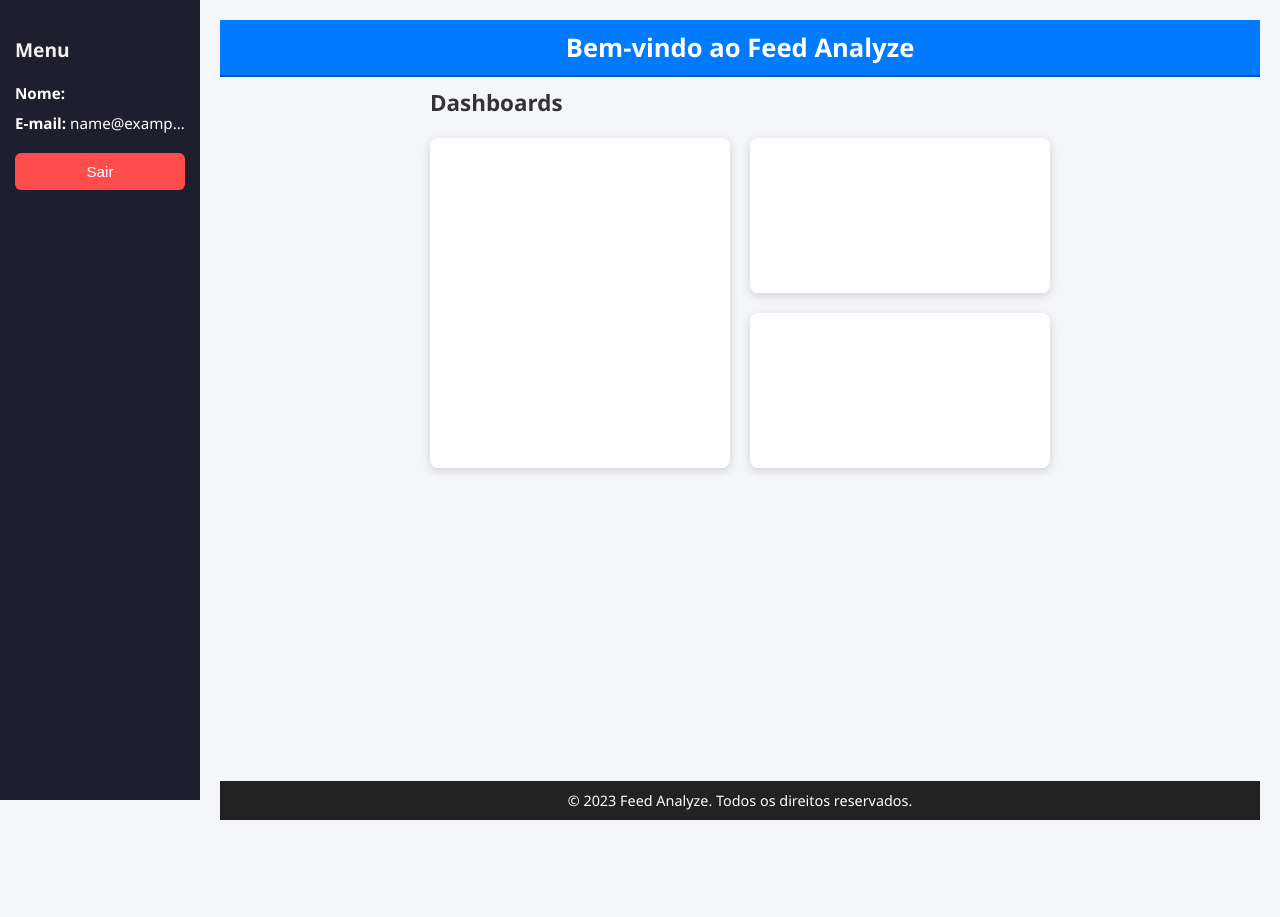
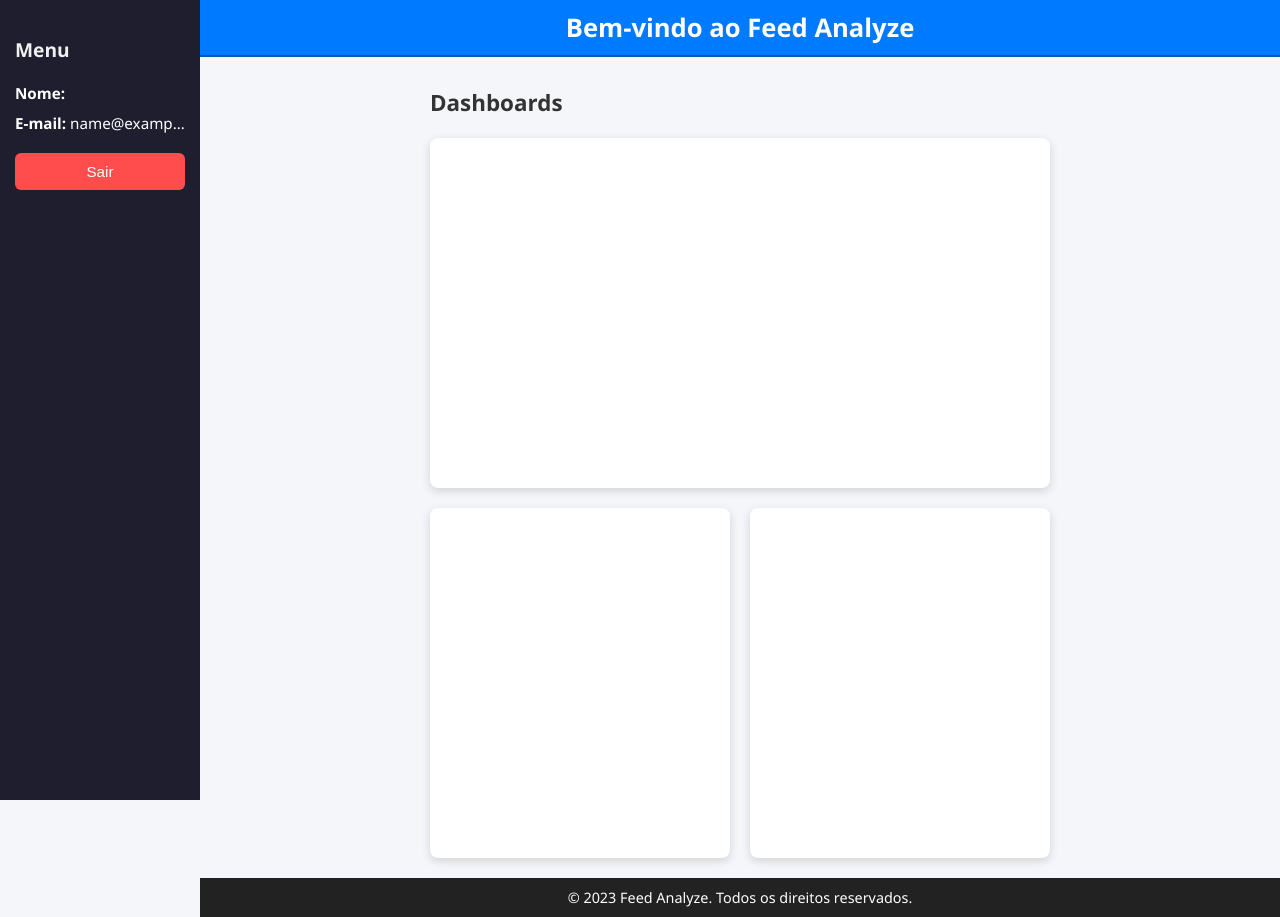
Before and after one commit to Aqu4tro/Feed-Analyze, a Django app: page /home/ in a window 1280 px wide. Before the commit the page ends 820 px from the top, so only its background shows below. Run offline with Django 3.2, Linux system fonts and the light colour scheme; the visitor is signed in with stand-in values (Sample User, id 1).

Commit message:
fix: consertando identacao das tabelas da home.

```diff
--- a/backend/django_backend/accounts/static/styleHome.css
+++ b/backend/django_backend/accounts/static/styleHome.css
@@ -36,9 +36,9 @@ body {
 .sidebar ul li {
     margin-bottom: 10px;
     font-size: 0.95em;
-    white-space: nowrap;  /* Impede que o texto ultrapasse a largura */
+    white-space: nowrap;
     overflow: hidden;
-    text-overflow: ellipsis; /* Adiciona "..." se o texto for muito longo */
+    text-overflow: ellipsis;
 }
 
 .sidebar button.form-button {
@@ -64,7 +64,6 @@ body {
     min-height: 100vh;
     display: flex;
     flex-direction: column;
-    padding: 20px;
 }
 
 /* Header */
@@ -84,6 +83,7 @@ h1 {
 /* Main Section */
 main {
     flex-grow: 1;
+    padding: 20px;
     display: flex;
     flex-direction: column;
     align-items: center;
@@ -95,46 +95,54 @@ section h2 {
     margin: 10px 0 20px;
 }
 
-/* Dashboard Layout */
 .dashboard-container {
     display: grid;
+    grid-template-areas:
+        "main main"
+        "secondary1 secondary2";
     grid-template-columns: 1fr 1fr;
     gap: 20px;
     width: 100%;
-    height: auto;
     max-width: 1600px;
-    justify-items: center; /* Para centralizar os dashboards */
+    margin: 0 auto;
 }
+
+
+.dashboard-main {
+    grid-area: main;
+    min-height: 300px;
+}
+
+.dashboard-secondary-1 {
+    grid-area: secondary1;
+    min-height: 300px;
+}
+
+.dashboard-secondary-2 {
+    grid-area: secondary2;
+    min-height: 300px;
+}
+
 
 .dashboard-item {
     background-color: #fff;
     border-radius: 8px;
     overflow: hidden;
-    width: 100%;
-    height: 100%;
     box-shadow: 0 3px 10px rgba(0, 0, 0, 0.15);
     transition: transform 0.2s;
-    max-width: 100%; /* Garante que não ultrapasse a largura disponível */
-}
-
-.dashboard-item:hover {
-    transform: translateY(-3px);
-}
-
-.dashboard-block {
     display: flex;
     flex-direction: column;
-    gap: 20px;
-}
-
-.dashboard-block .dashboard-item {
     height: 100%;
+    max-height: 600px; /* opcional: limita altura total */
+    overflow: auto; /* permite rolagem */
 }
 
 .dashboard-item iframe {
     width: 100%;
-    height: 100%;
+    min-height: 100%;
+    height: 350px; /* altura visível — ajuste como quiser */
     border: none;
+    display: block;
 }
 
 /* Footer */
@@ -150,18 +158,15 @@ footer p {
     margin: 0;
 }
 
-/* Media Queries - Responsividade */
+/* Responsividade */
 @media (max-width: 1200px) {
-    .dashboard-container {
-        grid-template-columns: 1fr;  /* Exibe um dashboard por linha em telas menores */
-    }
-
     .sidebar {
         width: 180px;
     }
 
     .main-content {
         margin-left: 180px;
+        width: calc(100% - 180px);
     }
 }
 
@@ -172,28 +177,27 @@ footer p {
 
     .main-content {
         margin-left: 150px;
+        width: calc(100% - 150px);
     }
 
     .dashboard-container {
-        grid-template-columns: 1fr; /* Exibe um dashboard por linha em telas menores */
-    }
-
-    .dashboard-item iframe {
-        height: 200px;  /* Ajuste de altura para telas menores */
+        grid-template-columns: 1fr;
     }
 }
 
 @media (max-width: 480px) {
     .sidebar {
         width: 100%;
+        height: auto;
         position: relative;
     }
 
     .main-content {
         margin-left: 0;
+        width: 100%;
     }
 
     .dashboard-container {
-        grid-template-columns: 1fr; /* Exibe um dashboard por linha */
+        grid-template-columns: 1fr;
     }
 }
--- a/backend/django_backend/accounts/templates/home/index.html
+++ b/backend/django_backend/accounts/templates/home/index.html
@@ -31,34 +31,18 @@
         <main>
             <section>
                 <h2>Dashboards</h2>
+
                 <div class="dashboard-container">
-                    <div class="dashboard-item">
-                        <iframe
-                            src="{{ dashboard_urls.Tráfego_diário }}"
-                            frameborder="0"
-                            height="100%"
-                            allowtransparency
-                        ></iframe>
+                    <div class="dashboard-item dashboard-main">
+                      <iframe src="{{ dashboard_urls.Tempo_logado }}" ></iframe>
                     </div>
-                    <div class="dashboard-block">
-                        <div class="dashboard-item">
-                            <iframe
-                                src="{{ dashboard_urls.Tempo_logado }}"
-                                frameborder="0"
-                                height="100%"
-                                allowtransparency
-                            ></iframe>
-                        </div>
-                        <div class="dashboard-item">
-                            <iframe
-                                src="{{ dashboard_urls.Posts_por_categoria }}"
-                                frameborder="0"
-                                height="100%"
-                                allowtransparency
-                            ></iframe>
-                        </div>
+                    <div class="dashboard-item dashboard-secondary-1">
+                      <iframe src="{{ dashboard_urls.Tráfego_diário }}" ></iframe>
                     </div>
-                </div>
+                    <div class="dashboard-item dashboard-secondary-2">
+                      <iframe src="{{ dashboard_urls.Usuários_Ativos_nos_Últimos_10_Minutos }}" ></iframe>
+                    </div>
+                  </div>
             </section>
         </main>
         <footer>
--- a/backend/django_backend/accounts/views.py
+++ b/backend/django_backend/accounts/views.py
@@ -88,9 +88,9 @@ class HomeView(TemplateView):
         return iframe_url
 
     def get(self, request):
-        # Gerar URLs de embed para os dashboards
+
         dashboard_urls = settings.METABASE_DASHBOARD_LINKS
-
+        print(dashboard_urls)
         return render(request, 'home/index.html', {'user': request.user, 'dashboard_urls': dashboard_urls})
 
     def post(self, request):
@@ -111,7 +111,7 @@ class HomeView(TemplateView):
         return render(request, 'home/index.html', {'user': request.user})
 
 
-# Modelo de sessão do usuário
+
 class UserSessionView(models.Model):
     user = models.ForeignKey(FeedUser, on_delete=models.CASCADE)
     login_time = models.DateTimeField()
--- a/backend/django_backend/django_backend/settings.py
+++ b/backend/django_backend/django_backend/settings.py
@@ -142,7 +142,7 @@ METABASE_SITE_URL = os.getenv('METABASE_SITE_URL')
 METABASE_SECRET_KEY = os.getenv('METABASE_SECRET_KEY')
 
 METABASE_DASHBOARD_LINKS = {
-    "Tráfego_diário": "http://localhost:3000/public/dashboard/7e970bd1-ad25-4d8d-aba1-8701bbb5e1f9",
-    "Tempo_logado": "http://localhost:3000/public/dashboard/69956751-c8ba-45ab-9848-b4346a83ecc2",
-    "Posts_por_categoria": "http://localhost:3000/public/dashboard/7000d5e3-4706-4b52-b888-cccc397c4630",
+    "Tráfego_diário": "http://localhost:3000/public/dashboard/25692798-3c92-4794-8a1d-274ea15aca80",
+    "Tempo_logado": "http://localhost:3000/public/dashboard/3c74e53a-bae3-4b49-8b7b-59d408df6c7d",
+    "Usuários_Ativos_nos_Últimos_10_Minutos": "http://localhost:3000/public/dashboard/44d28b2d-2d3e-4143-9cb7-a53a23d3f3aa",
 }
```
Also changed, not shown: backend/django_backend/metabase.py (+36 -13 lines).
